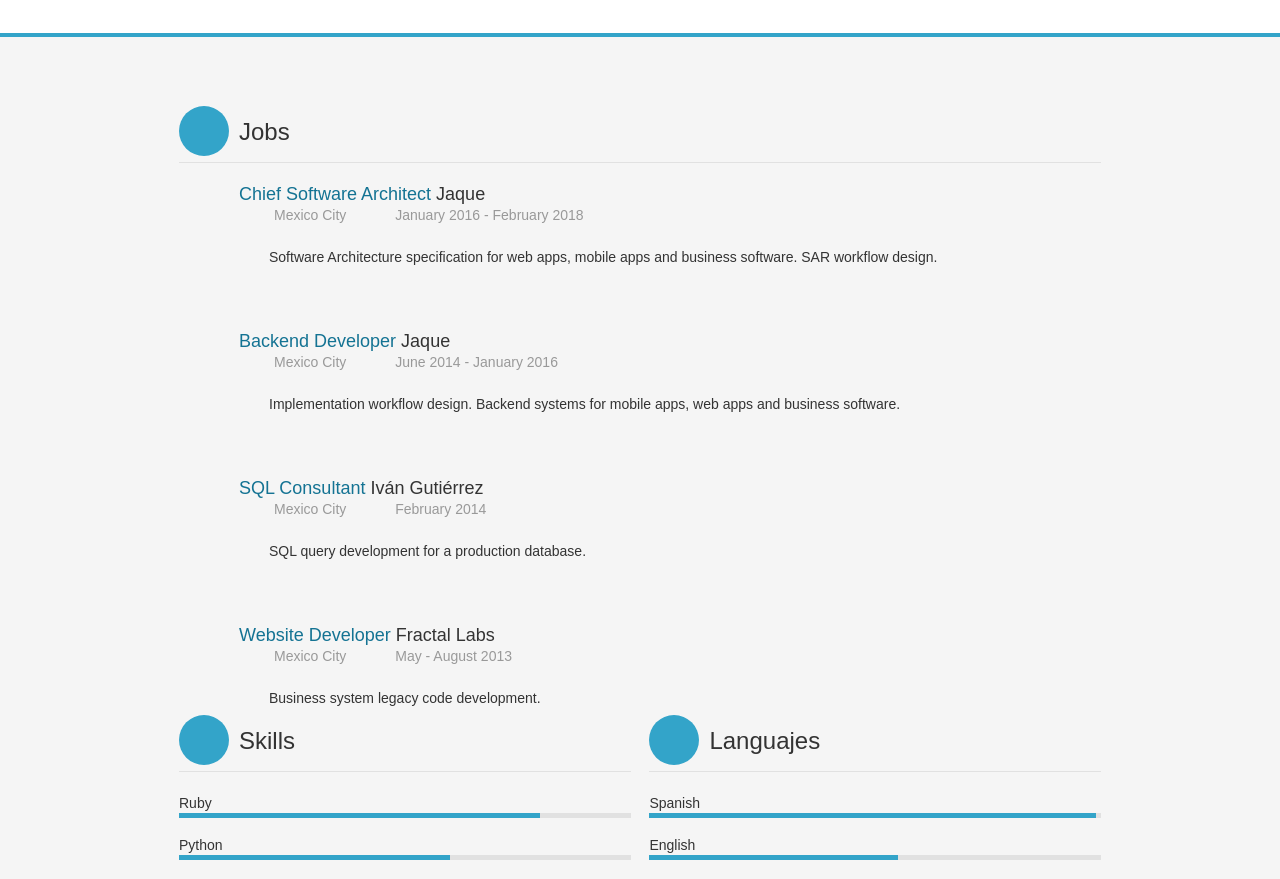
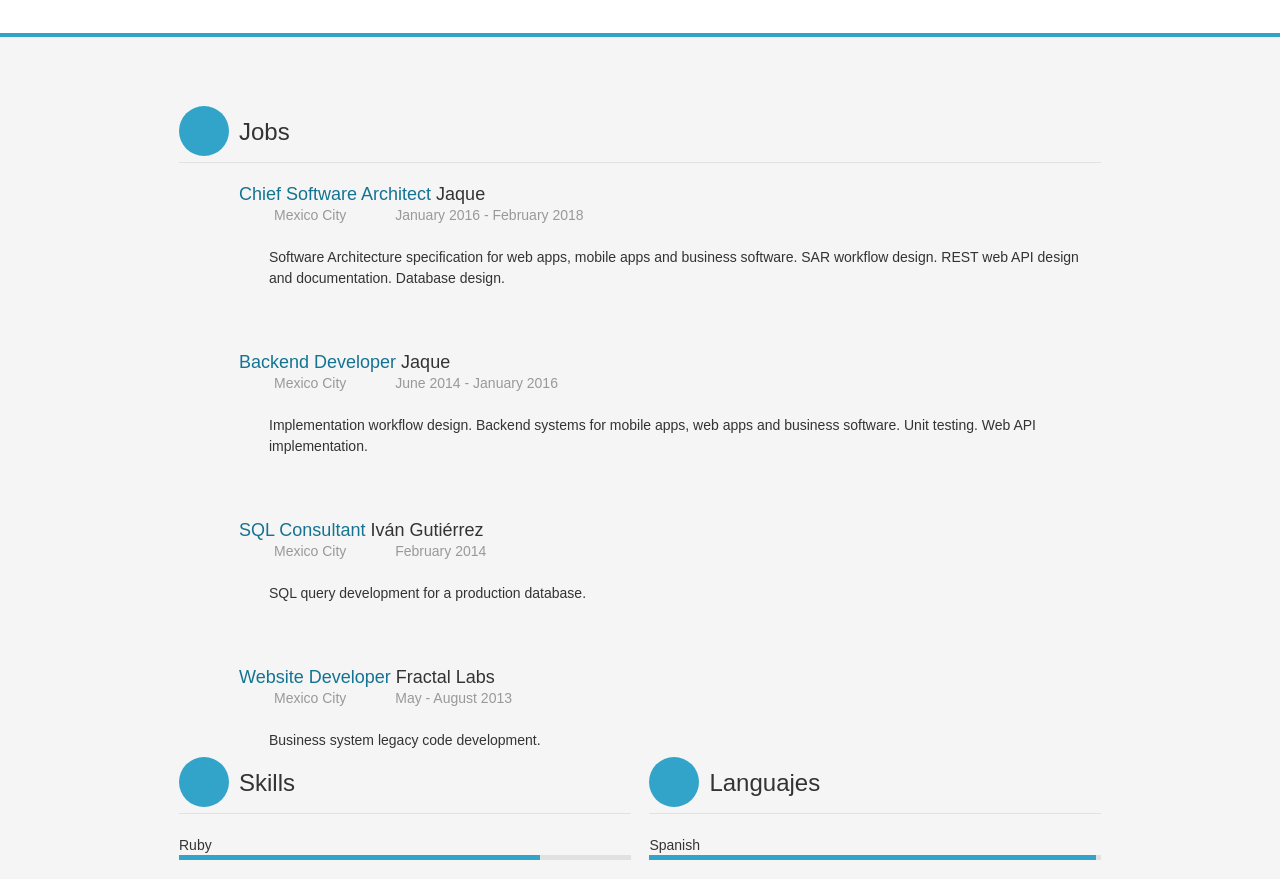
Before and after one commit to eseca/eseca.github.io, a plain HTML site: page index.html in a window 1280 px wide. Shown: the part 194-1073 px from the top of the page. Drawn offline with Linux system fonts and the light colour scheme; a web font is replaced by a local one.

Commit message:
Added API and database design.

```diff
--- a/index.html
+++ b/index.html
@@ -67,14 +67,16 @@
 						<span class="lieu">Mexico City</span>
 						<span class="dates">January 2016 - February 2018</span>
 						<p>Software Architecture specification for web apps, mobile apps
-            and business software. SAR workflow design.</p>
+            and business software. SAR workflow design. REST web API design
+            and documentation. Database design.</p>
           </li>
 					<li>
 						<h4><strong>Backend Developer</strong> Jaque</h4>
 						<span class="lieu">Mexico City</span>
 						<span class="dates">June 2014 - January 2016</span>
 						<p>Implementation workflow design. Backend systems for mobile apps,
-            web apps and business software.</p>
+            web apps and business software. Unit testing. Web API
+            implementation.</p>
 					</li>
 					<li>
 						<h4><strong>SQL Consultant</strong> Iván Gutiérrez</h4>
@@ -109,7 +111,7 @@
 				<h3>Languajes</h3>
 				<ul class="barres">
 					<li data-skills="99">Spanish<span style="width: 99%;"></span></li>
-					<li data-skills="55">English<span style="width: 55%;"></span></li>
+					<li data-skills="65">English<span style="width: 65%;"></span></li>
 				</ul>
 			</div>
 		</div>
```
